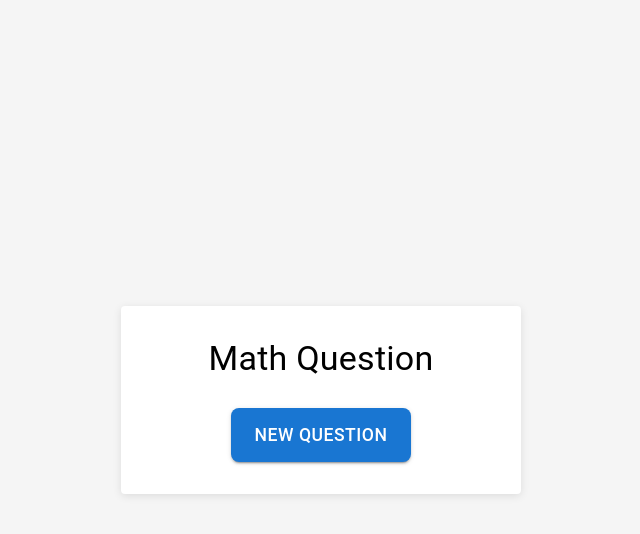
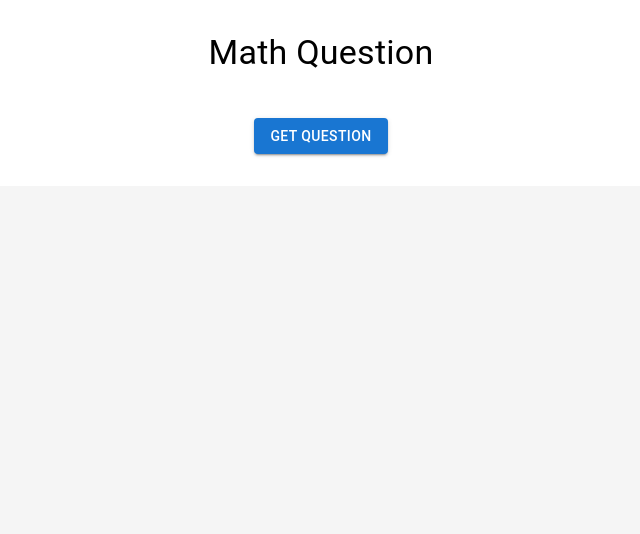
Before and after one commit to sevabalter/kanga, a React (Vite) app in the folder frontend/: page / in a window 1280 px wide. Shown: the top 534 px of the page, without its empty margins (319-959 px from the left). Built offline with nearby package versions, Linux system fonts and the light colour scheme.

Commit message:
Add chat input and submit button for answers

```diff
--- a/frontend/src/App.jsx
+++ b/frontend/src/App.jsx
@@ -1,16 +1,13 @@
 import React, { useState } from 'react';
-import { Box, Typography, Button, CircularProgress } from '@mui/material';
-import { styled } from '@mui/material/styles';
+import { Box, Button, Typography, styled, TextField } from '@mui/material';
 
-const QuizContainer = styled(Box)(({ theme }) => ({
-  minHeight: '100vh',
+const Container = styled(Box)(({ theme }) => ({
+  padding: theme.spacing(4),
   display: 'flex',
   flexDirection: 'column',
   alignItems: 'center',
-  justifyContent: 'center',
-  padding: theme.spacing(4),
   gap: theme.spacing(4),
-  backgroundColor: '#f5f5f5',
+  backgroundColor: theme.palette.background.default,
 }));
 
 const QuestionBox = styled(Box)(({ theme }) => ({
@@ -23,10 +20,20 @@ const QuestionBox = styled(Box)(({ theme }) => ({
   textAlign: 'center',
 }));
 
+const ChatBox = styled(Box)(({ theme }) => ({
+  backgroundColor: '#ffffff',
+  padding: theme.spacing(2),
+  borderRadius: theme.shape.borderRadius,
+  boxShadow: '0 2px 8px rgba(0,0,0,0.1)',
+  width: '100%',
+  maxWidth: 400,
+}));
+
 function App() {
   const [question, setQuestion] = useState('');
   const [isLoading, setIsLoading] = useState(false);
   const [error, setError] = useState('');
+  const [answer, setAnswer] = useState('');
 
   const getNewQuestion = async () => {
     setIsLoading(true);
@@ -38,6 +45,7 @@ function App() {
       }
       const data = await response.json();
       setQuestion(data.question);
+      setAnswer(''); // Clear answer when new question is loaded
     } catch (err) {
       setError('Error getting question');
       console.error('Error:', err);
@@ -46,37 +54,76 @@ function App() {
     }
   };
 
+  const handleSubmit = async (e) => {
+    e.preventDefault();
+    if (!answer.trim()) return;
+
+    try {
+      const response = await fetch('https://kanga-production.up.railway.app/api/answer', {
+        method: 'POST',
+        headers: {
+          'Content-Type': 'application/json',
+        },
+        body: JSON.stringify({ answer }),
+      });
+
+      if (!response.ok) {
+        throw new Error('Failed to submit answer');
+      }
+
+      // Clear the answer field after successful submission
+      setAnswer('');
+    } catch (err) {
+      setError('Error submitting answer');
+      console.error('Error:', err);
+    }
+  };
+
   return (
-    <QuizContainer>
-      <QuestionBox>
+    <Container>
       <Typography variant="h4" component="h1" gutterBottom>
         Math Question
       </Typography>
+      <Button variant="contained" onClick={getNewQuestion} disabled={isLoading}>
+        {isLoading ? 'Loading...' : 'Get Question'}
+      </Button>
       {error && (
-          <Typography color="error" variant="h6">
+        <Typography color="error" paragraph>
           {error}
         </Typography>
       )}
+      {question && (
+        <Box>
+          <QuestionBox>
             <Typography variant="h5" component="p" gutterBottom>
               {question}
             </Typography>
+          </QuestionBox>
+          <ChatBox>
+            <form onSubmit={handleSubmit}>
+              <TextField
+                fullWidth
+                variant="outlined"
+                label="Your Answer"
+                value={answer}
+                onChange={(e) => setAnswer(e.target.value)}
+                margin="normal"
+                multiline
+                rows={4}
+              />
               <Button
+                type="submit"
                 variant="contained"
                 color="primary"
-          onClick={getNewQuestion}
-          disabled={isLoading}
-          startIcon={isLoading ? <CircularProgress size={20} /> : undefined}
-          sx={{
-            marginTop: 2,
-            padding: '12px 24px',
-            fontSize: '1.1rem',
-            borderRadius: 2,
-          }}
+                disabled={!answer.trim()}
               >
-          {isLoading ? 'Generating...' : 'New Question'}
+                Submit Answer
               </Button>
-      </QuestionBox>
-    </QuizContainer>
+            </form>
+          </ChatBox>
+        </Box>
+      )}
+    </Container>
   );
 }
 
```
Lines whose indentation alone changed are shown as unchanged.
